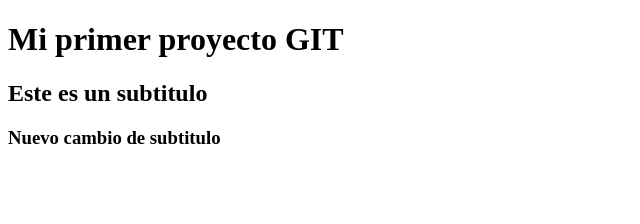
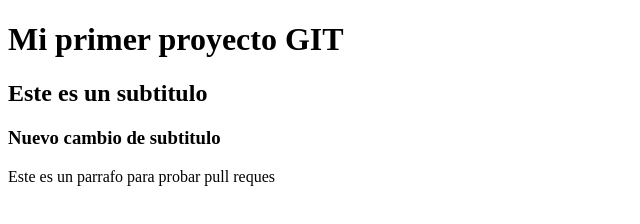
Before and after one commit to Mgalan89/ProyectoGIT, a plain HTML site: page Index.html in a window 1280 px wide. Shown: the whole page, without its empty margins (0-640 px from the left). Drawn offline with Linux system fonts and the light colour scheme.

Commit message:
se modifica archivo index.html

```diff
--- a/Index.html
+++ b/Index.html
@@ -9,5 +9,6 @@
     <h1>Mi primer proyecto GIT</h1>
     <h2>Este es un subtitulo</h2>
     <h3>Nuevo cambio de subtitulo</h3>
+    <p>Este es un parrafo para probar pull reques</p>
 </body>
 </html>
```
